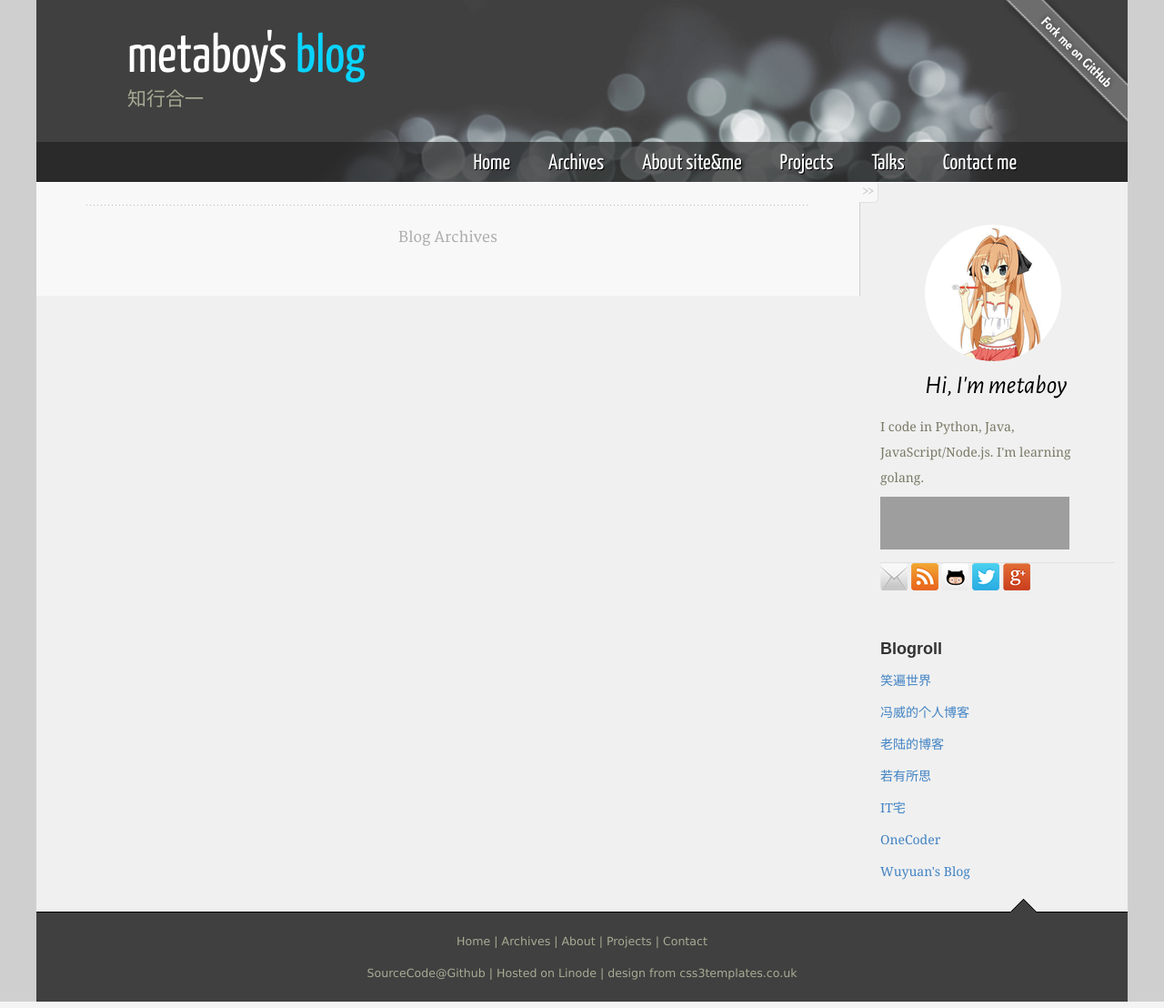
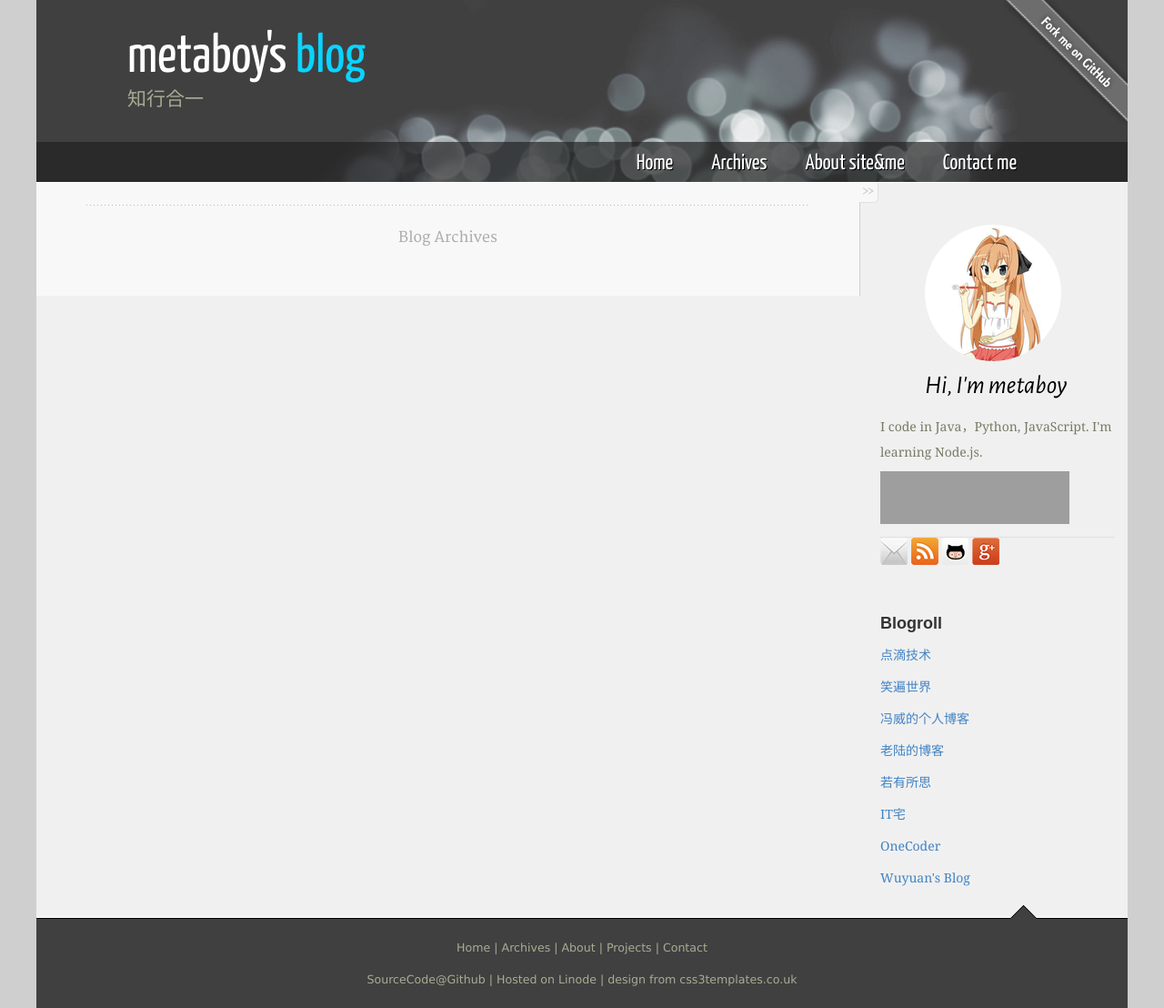
Before and after one commit to wangyuxiong/My_Blog, a Django app: page /blog/ in a window 1280 px wide. Shown: the whole page at 91% size. Run offline with Django 3.2, Linux system fonts and the light colour scheme; data that the repository does not hold is empty; grey boxes are pictures that could not be loaded.

Commit message:
老博客链接

```diff
--- a/css3two_blog/templates/css3two_blog/blog_base.html
+++ b/css3two_blog/templates/css3two_blog/blog_base.html
@@ -46,8 +46,8 @@
             <li><a href="/blog">Home</a></li>
             <li><a href="/blog/archive">Archives</a></li>
             <li><a href="/blog/about">About site&me</a></li>
-            <li><a href="/blog/projects">Projects</a></li>
-            <li><a href="/blog/talks">Talks</a></li>
+{#            <li><a href="/blog/projects">Projects</a></li>#}
+{#            <li><a href="http://blog.wangyuxiong.com"></a></li>#}
             <li><a href="/blog/contact">Contact me</a></li>
           </ul>
         </div>
@@ -82,7 +82,7 @@
 {#              , <strong>nijikon</strong>, crazy <strong>Atlético Madrid supporter</strong>#}
 {#            </p>#}
             <p>
-              I code in Python, Java, JavaScript/Node.js. I'm learning golang.
+              I code in Java，Python, JavaScript. I'm learning Node.js.
             </p>
             <!-- StackExchange User Flair http://stackoverflow.com/users/flair -->
             <a href="http://stackoverflow.com/users/1877738/metaboy" target="_blank">
@@ -106,9 +106,9 @@
 {#              <a href="http://stackoverflow.com/users/2142577/laike9m" title="metaboy on stackoverflow" target="_blank">#}
 {#                <img src="{% static 'css3two_blog/images/webicon-stackoverflow-m.png' %}" alt="GitHub logo">#}
 {#              </a>#}
-              <a href="https://twitter.com/laike9m" title="metaboy on Twitter" target="_blank">
-                <img src="{% static 'css3two_blog/images/webicon-twitter-m.png' %}" alt="Twitter logo">
-              </a>
+{#              <a href="https://twitter.com/laike9m" title="metaboy on Twitter" target="_blank">#}
+{#                <img src="{% static 'css3two_blog/images/webicon-twitter-m.png' %}" alt="Twitter logo">#}
+{#              </a>#}
               <a href="https://plus.google.com/u/0/+yxiongwang/posts" title="metaboy on Google+" target="_blank">
                 <img src="{% static 'css3two_blog/images/webicon-googleplus-m.png' %}" alt="Google+ logo">
               </a>
@@ -158,6 +158,9 @@
             <br />
             <div id="blogroll">
               <h2 style="font-size:18px; color: #333333">Blogroll</h2>
+                <p>
+                <a href="http://blog.wangyuxiong.com/" target="_blank">点滴技术</a>
+              </p>
               <p>
                 <a href="http://smilejay.com/" target="_blank">笑遍世界</a>
               </p>
```
